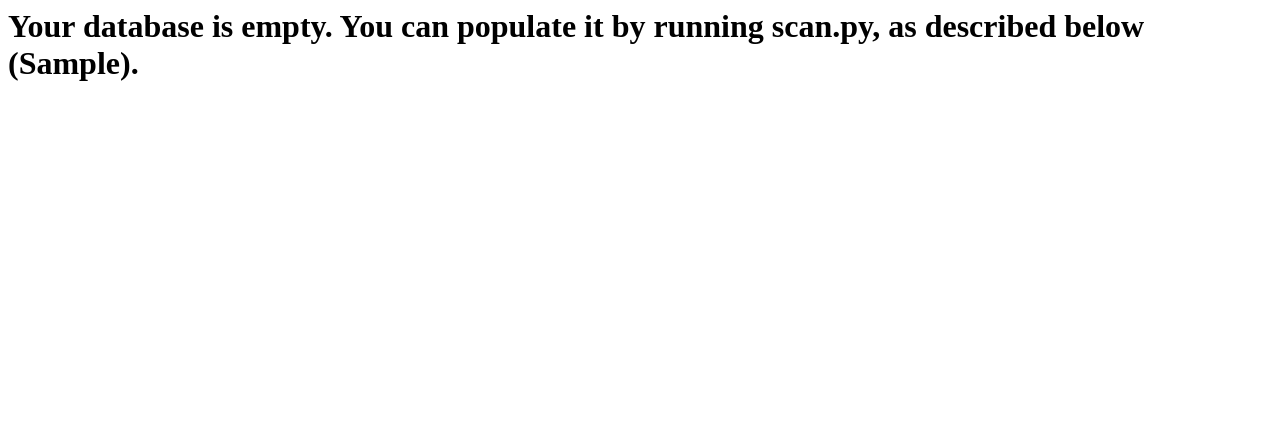
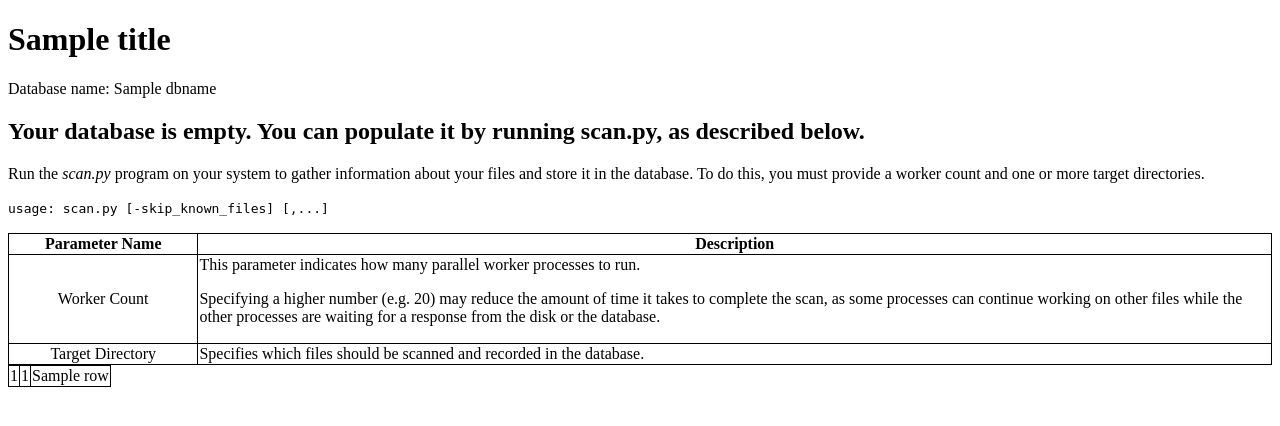
Before and after one commit to codecat555/deduplifier, a Flask app: template code/web/templates/db_summary-empty.html in a window 1280 px wide. Shown: the top 426 px of the page. Run offline with Flask 2, Linux system fonts and the light colour scheme; the template is opened without the code that fills it: most values are stand-ins (such as "Sample title", 1, 10 or a date in 2020); some libraries are stand-ins or nearby versions.

Commit message:
Working on web content, in process - checkpoint commit before rebooting.

```diff
--- a/code/scan.py
+++ b/code/scan.py
@@ -1,3 +1,7 @@
+
+"""
+    scan.py - a program for scanning a given directory hierarchy and upload the results to the Deduplifier database.
+"""
 
 #
 # install required modules:
--- a/code/web/app.py
+++ b/code/web/app.py
@@ -22,7 +22,8 @@
     host = "db",
     #port = "6681",
     port = "3368",
-    database = "deduplifier"
+    #database = "deduplifier"
+    database = "boffo"
 )
 
 class app_db:
@@ -39,9 +40,17 @@
 
         result = self.get_counts()
         if result[0] == 0:
-            return render_template('db_summary-empty.html', title='Database Summary', arg0='something')
+            template_name = 'db_summary-empty.html'
         else:
-            return render_template('db_summary.html', title='Database Summary', counts=result)
+            template_name = 'db_summary.html'
+
+        return render_template(
+            template_name,
+            title='Deduplifier Summary',
+            description='Summary of Deduplifier database contents',
+            dbname=connection_parameters['database'],
+            file_count=result
+        )
 
     def __del__(self):
         if self.conn:
--- a/code/web/templates/db_summary-empty.html
+++ b/code/web/templates/db_summary-empty.html
@@ -1,11 +1,67 @@
-<html>
-<head>
-<title>Database Summary</title>
-<body>
-</head>
-<body>
-<h1>
-Your database is empty. You can populate it by running scan.py, as described below ({{arg0}}).
-</h1>
-</body>
-</html>
+<!-- Based on example here: https://hackersandslackers.com/flask-jinja-templates -->
+{% extends 'layout.html' %}
+
+{% block content %}
+    <div class="container">
+        <h1>{{title}}</h1>
+        Database name: {{dbname}}
+        <h2>
+            Your database is empty. You can populate it by running scan.py, as described below.
+        </h2>
+
+        <p>
+        Run the <i>scan.py</i> program on your system to gather information about your files and store it in the database.
+        To do this, you must provide a worker count and one or more target directories.
+        </p>
+
+        <code>
+            usage: scan.py [-skip_known_files] <worker-count> <target-directory>[,<target-directory>...]
+        </code>
+
+        <p>
+
+        <table>
+          <colgroup>
+            <col style="width: 15%" />
+            <col style="width: 85%" />
+          </colgroup>
+          <thead>
+            <tr>
+                <th>Parameter Name</th>
+                <th>Description</th>
+            </tr>
+          </thead>
+          <tbody>
+            <tr>
+              <td align=center>Worker Count</td>
+              <td>
+                This parameter indicates how many parallel worker processes to run.
+                <p>
+                Specifying a higher number (e.g. 20) may reduce the amount of time it takes to complete the scan, as some processes can continue working on other files while the other processes are waiting for a response from the disk or the database.
+                </p>
+              </td>
+            </tr>
+            <tr>
+              <td align=center>
+                Target Directory
+              </td>
+              <td>
+                Specifies which files should be scanned and recorded in the database.
+              </td>
+            </tr>
+          </tbody>
+        </table>
+
+        <table>
+          <tbody>
+            {% for row in files %}
+                <tr>
+                    <td style="text-align:right">{{loop.index}}</td>
+                    <td style="text-align:right">{{row[0]}}</td>
+                    <td>{{row[1]}}</td>
+                </tr>
+            {% endfor %}
+          </tbody>
+        </table>
+    </div>
+{% endblock %}
--- a/code/web/templates/layout.html
+++ b/code/web/templates/layout.html
@@ -7,10 +7,15 @@
     <meta charset="utf-8">
     <meta name="description" content={{description}}>
     <link rel="shortcut icon" href="/favicon.ico">
+    <style>
+        table, th, td {
+          border: 1px solid black;
+          border-collapse: collapse;
+        }
+    </style>
   </head>
 
   <body>
-    {% include 'navigation.html' %}
     {% block content %}{% endblock %}
   </body>
 
```
